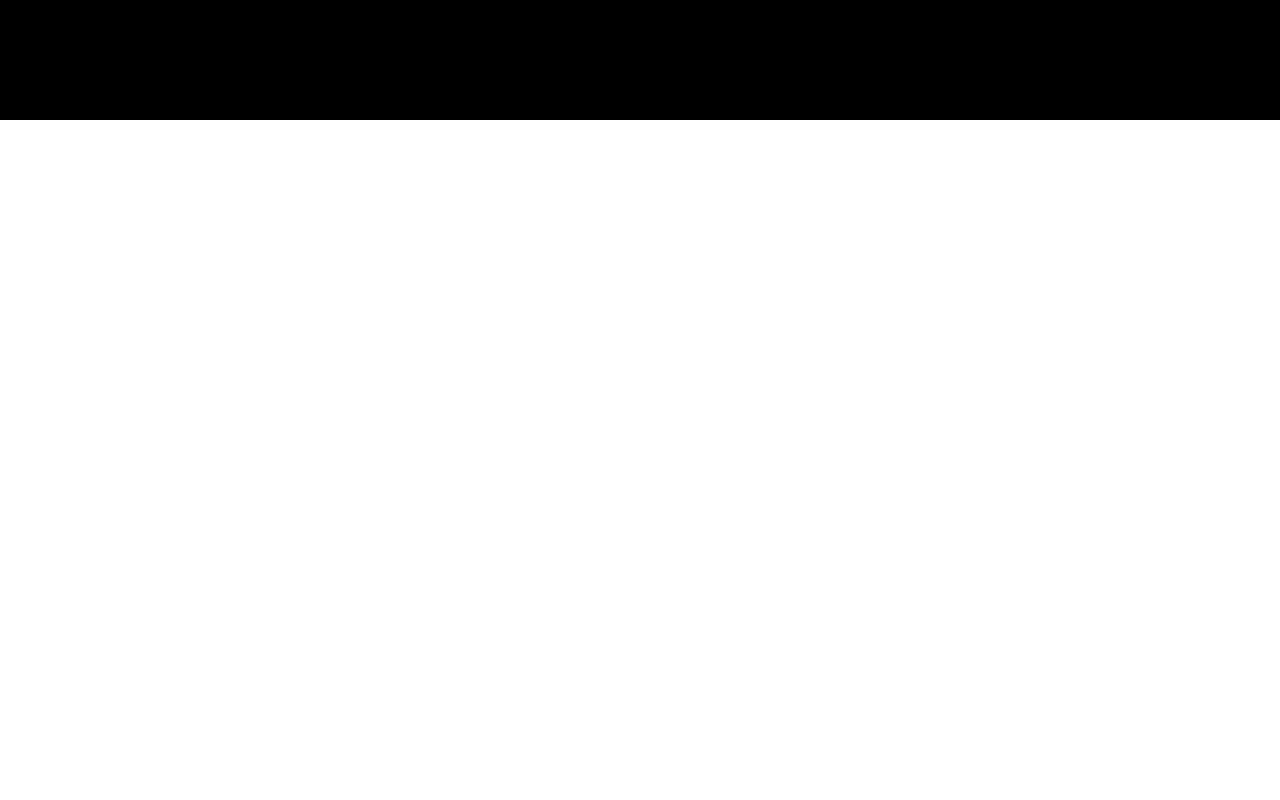
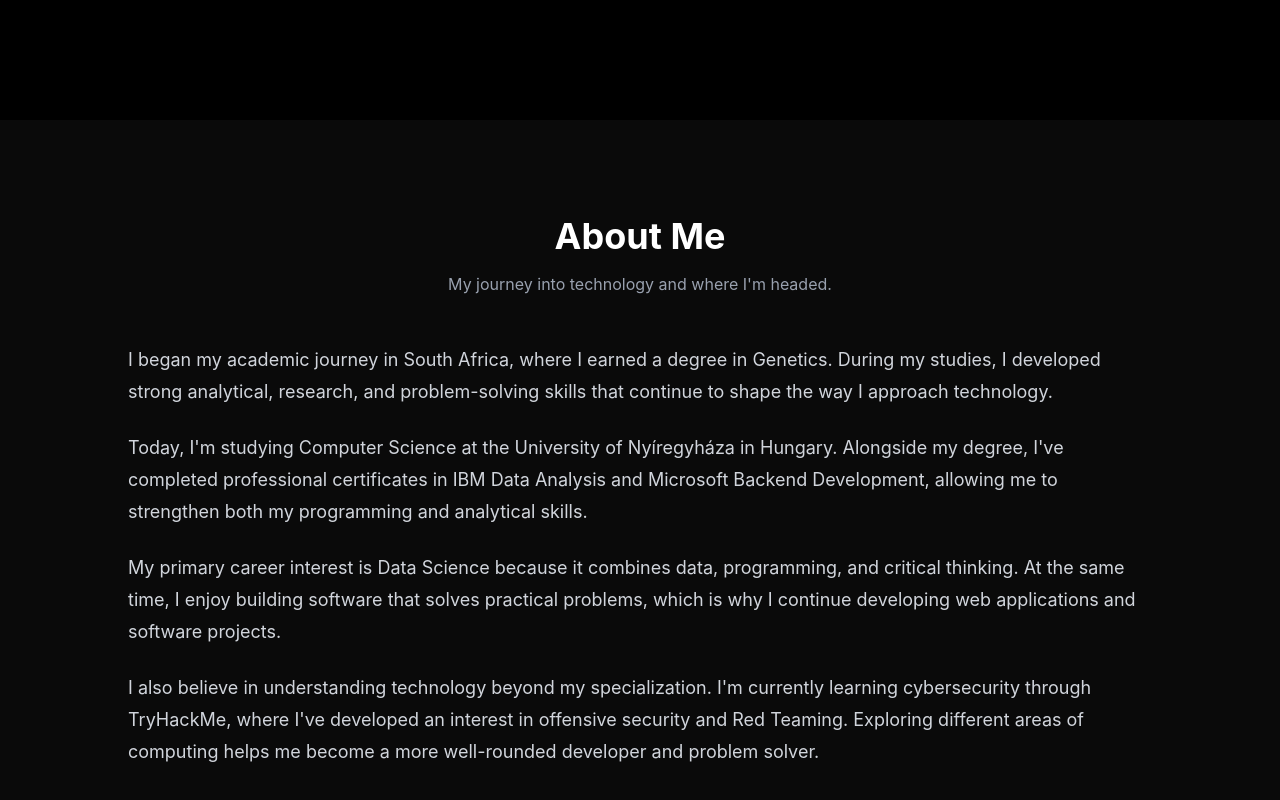
Before and after one commit to Phiophilus-Tseuoa/Potforlio_Website, a React app: page / in a window 1280 px wide. Shown: the part 680-1480 px from the top of the page. Before the commit the page ends 800 px from the top, so only its background shows below. Built offline with nearby package versions, Linux system fonts and the light colour scheme; the HTML template or start-up script is replaced by a standard one.

Commit message:
Add reusable section title and About section

```diff
--- a/src/App.jsx
+++ b/src/App.jsx
@@ -1,11 +1,13 @@
 import Navbar from "./components/Navbar";
 import Hero from "./sections/Hero";
+import About from "./sections/About";
 
 function App() {
   return (
     <main className="bg-black text-white">
       <Navbar />
       <Hero />
+      <About />
     </main>
   );
 }
--- /dev/null
+++ b/src/components/SectionTitle.jsx
@@ -0,0 +1,13 @@
+export default function SectionTitle({ title, subtitle }) {
+  return (
+    <div className="mb-12 text-center">
+      <h2 className="text-4xl font-bold">{title}</h2>
+
+      {subtitle && (
+        <p className="mt-4 text-gray-400 max-w-2xl mx-auto">
+          {subtitle}
+        </p>
+      )}
+    </div>
+  );
+}
--- /dev/null
+++ b/src/sections/About.jsx
@@ -0,0 +1,49 @@
+import SectionTitle from "../components/SectionTitle";
+
+export default function About() {
+  return (
+    <section
+      id="about"
+      className="min-h-screen bg-neutral-950 px-6 py-24"
+    >
+      <div className="max-w-5xl mx-auto">
+        <SectionTitle
+          title="About Me"
+          subtitle="My journey into technology and where I'm headed."
+        />
+
+        <div className="space-y-6 text-lg leading-8 text-gray-300">
+          <p>
+            I began my academic journey in South Africa, where I earned a
+            degree in Genetics. During my studies, I developed strong analytical,
+            research, and problem-solving skills that continue to shape the way
+            I approach technology.
+          </p>
+
+          <p>
+            Today, I'm studying Computer Science at the University of
+            Nyíregyháza in Hungary. Alongside my degree, I've completed
+            professional certificates in IBM Data Analysis and Microsoft Backend
+            Development, allowing me to strengthen both my programming and
+            analytical skills.
+          </p>
+
+          <p>
+            My primary career interest is Data Science because it combines data,
+            programming, and critical thinking. At the same time, I enjoy
+            building software that solves practical problems, which is why I
+            continue developing web applications and software projects.
+          </p>
+
+          <p>
+            I also believe in understanding technology beyond my specialization.
+            I'm currently learning cybersecurity through TryHackMe, where I've
+            developed an interest in offensive security and Red Teaming. Exploring
+            different areas of computing helps me become a more well-rounded
+            developer and problem solver.
+          </p>
+        </div>
+      </div>
+    </section>
+  );
+}
```
